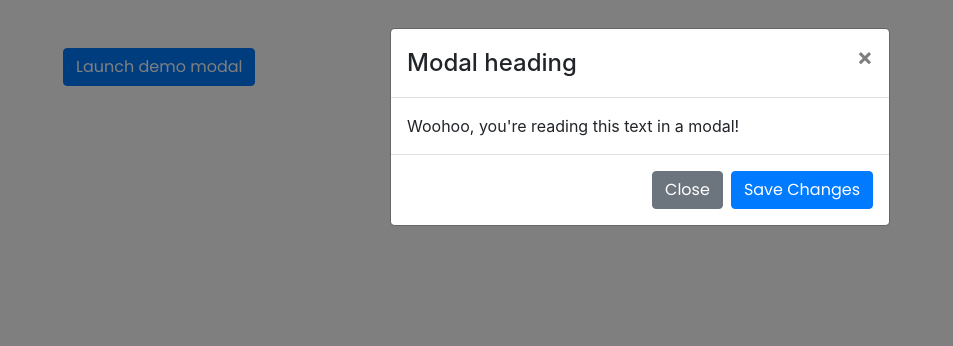
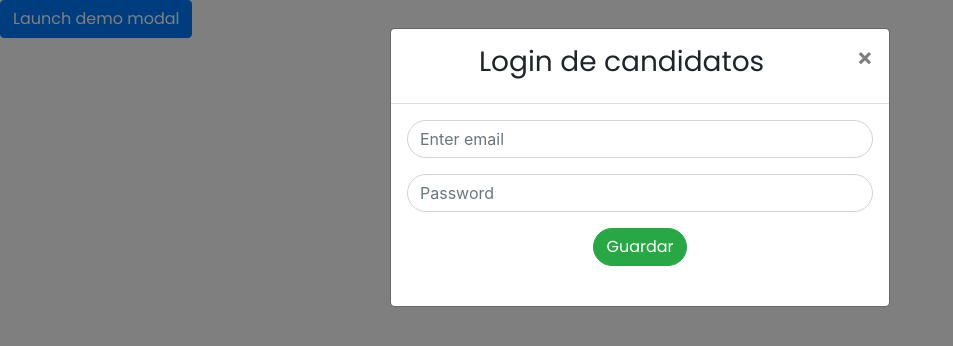
Before and after one commit to gcpadilla/rc-fullstack-8d-final-jobs, a React (Create React App) app in the folder frontend/: page /login_employe in a window 1280 px wide. Both pictures are taken after a click on the button "Launch demo modal". Shown: the top 346 px of the page, without its empty margins (0-953 px from the left). Built offline with nearby package versions, Linux system fonts and the light colour scheme.

Commit message:
reparacion del registro de candidatos

```diff
--- a/frontend/src/components/Login.jsx
+++ b/frontend/src/components/Login.jsx
@@ -1,26 +1,60 @@
-import React from 'react'
-import { MDBContainer, MDBBtn, MDBModal, MDBModalBody, MDBModalHeader, MDBModalFooter } from 'mdbreact';
+import React, { useState } from "react";
+import { Button, Modal } from "react-bootstrap";
 
+function Login() {
+  const [photo, setPhoto] = useState(false);
+  const handleClose = () => setPhoto(false);
+  const handleShow = () => setPhoto(true);
 
+  return (
+    <div >
+      <Button variant="primary" onClick={handleShow}>
+        Launch demo modal
+      </Button>
+      <Modal show={photo} onHide={handleClose}>
+        <Modal.Header closeButton>
+          <Modal.Title>
+            <div className="ml-5">
+            <h3 className ="ml-4" >Login de candidatos</h3>
+            </div>
 
-function Login(props) {
-    return (
-        <div>
-            <MDBContainer>
-  <MDBBtn onClick={this.props.toggle}>Modal</MDBBtn>
-  <MDBModal isOpen={this.props.modal} toggle={this.props.toggle}>
-    <MDBModalHeader toggle={this.props.toggle}>{this.props.title}</MDBModalHeader>
-    <MDBModalBody>
-      {this.props.children}
-    </MDBModalBody>
-    <MDBModalFooter>
-      <MDBBtn color="secondary" onClick={this.toggle}>Close</MDBBtn>
-      <MDBBtn color="primary">Save changes</MDBBtn>
-    </MDBModalFooter>
-  </MDBModal>
- </MDBContainer>
-        </div>
-    )
+          </Modal.Title>
+        </Modal.Header>
+        <Modal.Body>
+          <div className="mb-4">
+            <form>
+              <div className="form-group">
+                {/* <label for="exampleInputEmail1">Email address</label> */}
+                <input
+                  type="email"
+                  className="form-control rounded-pill"
+                  id="exampleInputEmail1"
+                  aria-describedby="emailHelp"
+                  placeholder="Enter email"
+                />
+              </div>
+              <div className="form-group">
+                {/* <label for="exampleInputPassword1">Password</label> */}
+                <input
+                  type="password"
+                  className="form-control rounded-pill"
+                  id="exampleInputPassword1"
+                  placeholder="Password"
+                />
+                <div className="mt-3 text-center">
+                  <button
+                    type="submit"
+                    className="text-center btn btn-success rounded-pill"
+                  >
+                    Guardar
+                  </button>
+                </div>
+              </div>
+            </form>
+          </div>
+        </Modal.Body>
+      </Modal>
+    </div>
+  );
 }
-
-export default Login
+export default  Login;
--- a/frontend/src/pages/login_employe.jsx
+++ b/frontend/src/pages/login_employe.jsx
@@ -1,32 +1,14 @@
-import React, { useState } from "react";
-import { Button, Modal} from "react-bootstrap"
+import React from "react";
+// import { Button, Modal } from "react-bootstrap";
+import Login from "../components/Login";
 
-
-function Ejercicio4() {
-  const [photo, setPhoto] = useState(false);
-  const handleClose = () => setPhoto(false);
-  const handleShow = () => setPhoto(true);
+function Login_employe() {
 
   return (
-    <div className="container m-5">
-      <Button variant="primary" onClick={handleShow}>
-        Launch demo modal
-      </Button>
-      <Modal show={photo} onHide={handleClose}>
-        <Modal.Header closeButton>
-          <Modal.Title>Modal heading</Modal.Title>
-        </Modal.Header>
-        <Modal.Body>Woohoo, you're reading this text in a modal!</Modal.Body>
-        <Modal.Footer>
-          <Button variant="secondary" onClick={handleClose}>
-            Close
-          </Button>
-          <Button variant="primary" onClick={handleClose}>
-            Save Changes
-          </Button>
-        </Modal.Footer>
-      </Modal>
+    <div >
+
+     <Login/>
     </div>
   );
 }
-export default Ejercicio4;
+export default  Login_employe;
```
Also changed, not shown: frontend/src/pages/register_employe.jsx (+12 -13 lines), frontend/src/App.jsx (line endings or trailing spaces).
